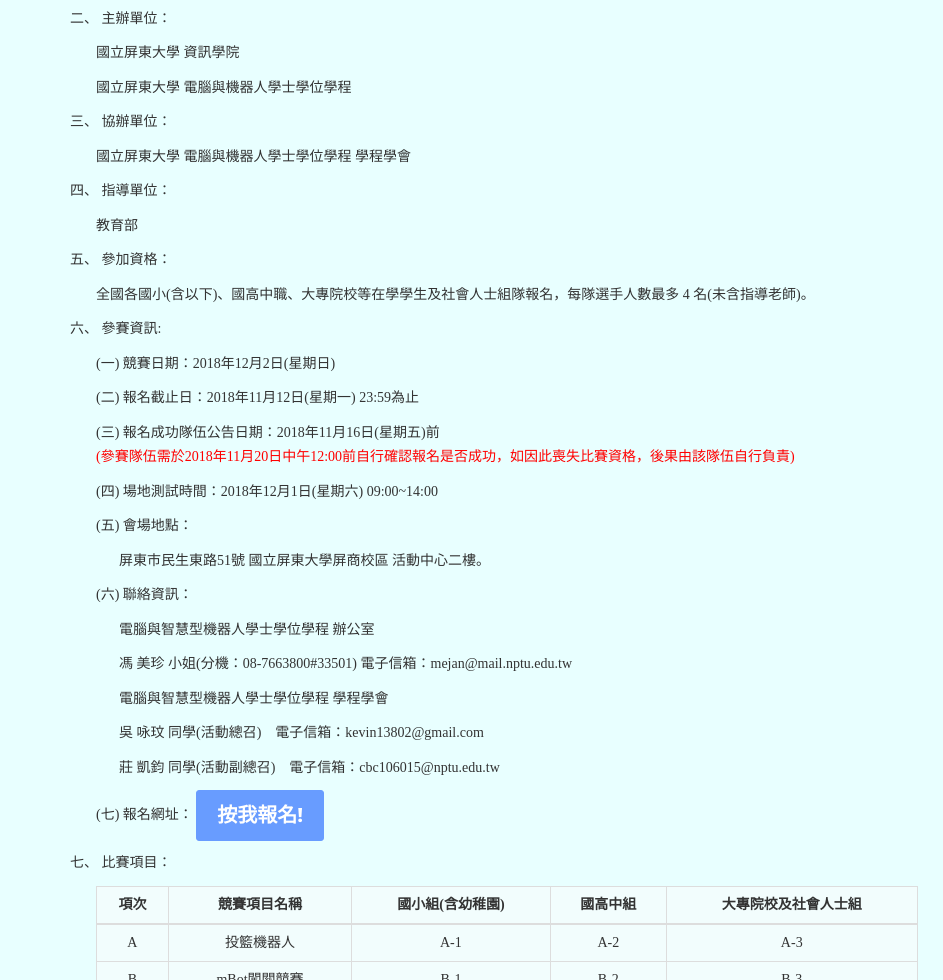
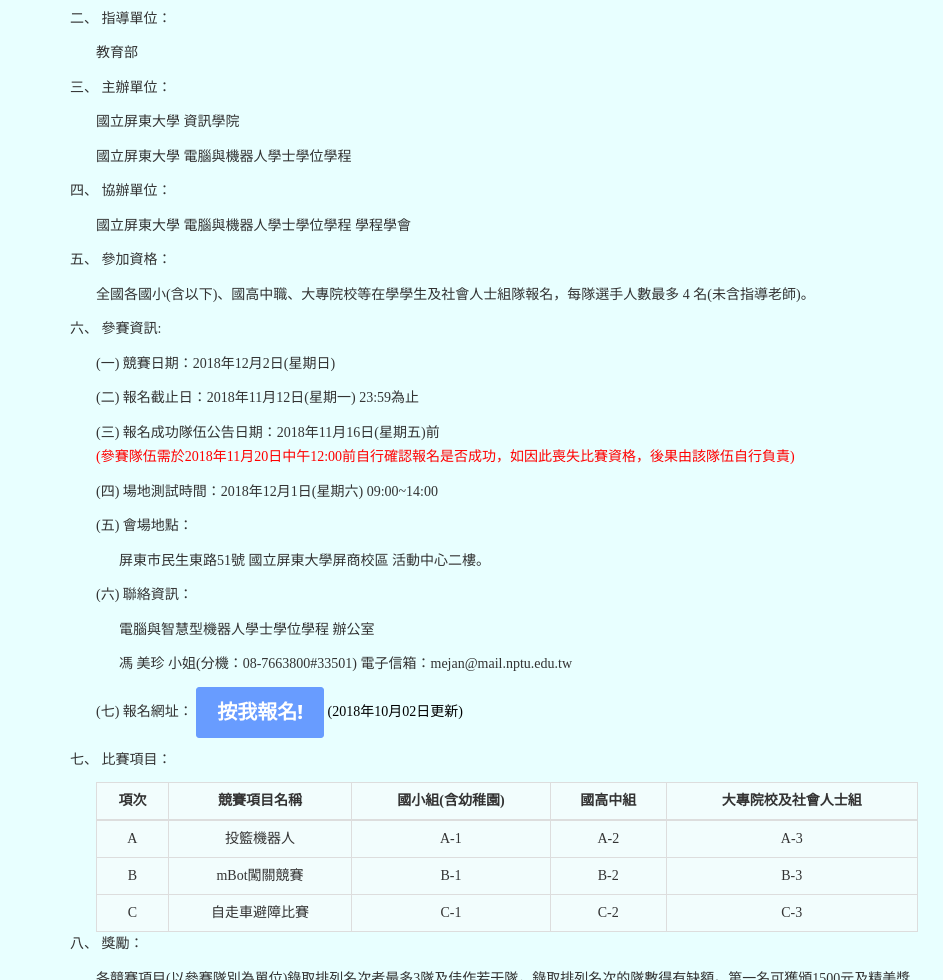
Before and after one commit to cir-sa/CIRTC-2018, a plain HTML site: page index.html in a window 1280 px wide. Shown: the part 1056-2036 px from the top of the page, 0-943 px from the left. Drawn offline with nearby package versions, Linux system fonts and the light colour scheme; some packages are replaced by stand-ins of ours; a web font is replaced by a local one.

Commit message:
Update index.html
更新規則及內容

```diff
--- a/index.html
+++ b/index.html
@@ -128,15 +128,24 @@
 
                                 <p>一、  活動宗旨：</p>
                                 <div class="text_indentation">
+                                    <p>	機器人領域已成為未來科技發展之主流趨勢，而程式設計及機構設計則為機器人學門之重點項目。其中最有效能夠將相關知能轉移內化的方式便是主題式動手製作，以培養學生對機器人領域的興趣，並瞭解學科於應用上的多元性。藉由本競賽之過程，可增加學生學習的興趣與動機，並讓學生發揮創意、學習團隊合作、溝通互補等多元之競爭力。本競賽創辦之目的在於提供參賽者接觸與學習機器人相關知識，並藉由技術的交流確保窺探新知的機會，進而提升機器人教育之效果及基礎研究開發能力。</p>
                                 </div>
-                                <p>	機器人領域已成為未來科技發展之主流趨勢，而程式設計及機構設計則為機器人學門之重點項目。其中最有效能夠將相關知能轉移內化的方式便是主題式動手製作，以培養學生對機器人領域的興趣，並瞭解學科於應用上的多元性。藉由本競賽之過程，可增加學生學習的興趣與動機，並讓學生發揮創意、學習團隊合作、溝通互補等多元之競爭力。本競賽創辦之目的在於提供參賽者接觸與學習機器人相關知識，並藉由技術的交流確保窺探新知的機會，進而提升機器人教育之效果及基礎研究開發能力。</p>
-                                <p>二、  主辦單位：</p>
+
+                                <p>二、  指導單位：</p>
+                                <div class="text_indentation" >
+                                    <p>教育部</p>
+                                    <!-- <p>教育部 技職司</p> -->
+                                    <!-- <p>屏東縣政府 教育處</p> -->
+                                </div>
+
+                                <p>三、  主辦單位：</p>
                                 <div class="text_indentation">
                                     <!--<p>國立屏東大學</p> -->
                                     <p>國立屏東大學 資訊學院</p>
                                     <p>國立屏東大學 電腦與機器人學士學位學程</p>
                                 </div>
-                                    <p>三、  協辦單位：</p>
+
+                                <p>四、  協辦單位：</p>
                                 <div class="text_indentation" >
                                     <p>國立屏東大學 電腦與機器人學士學位學程 學程學會</p>
                                     <!--<p>崛碼科技有限公司</p>
@@ -144,14 +153,6 @@
                                     <p>星博電子股份有限公司</p>
                                     <p>太平洋百貨 屏東店</p>
                                     <p>雄鷄企業有限公司</p> -->
-                                </div>
-
-                                <p>四、  指導單位：</p>
-                                <div class="text_indentation" >
-                                    <p>教育部</p>
-                                    <!-- <p>教育部 技職司</p> -->
-                                    <!-- <p>屏東縣政府 教育處</p> -->
-
                                 </div>
 
                                 <p>五、  參加資格：</p>
@@ -181,14 +182,15 @@
                                     <div class="text_indentation2">
                                         <p>電腦與智慧型機器人學士學位學程 辦公室</p>
                                         <p>  馮 美珍 小姐(分機：08-7663800#33501)  電子信箱：mejan@mail.nptu.edu.tw</p>
-                                        <p>電腦與智慧型機器人學士學位學程 學程學會</p>
+                                        <!-- <p>電腦與智慧型機器人學士學位學程 學程學會</p>
                                         <p>  吳 咏玟 同學(活動總召)　電子信箱：kevin13802@gmail.com</p>
-                                        <p>  莊 凱鈞 同學(活動副總召)　電子信箱：cbc106015@nptu.edu.tw</p>
+                                        <p>  莊 凱鈞 同學(活動副總召)　電子信箱：cbc106015@nptu.edu.tw</p> -->
                                     </div>
 
                                     <p>
                                         (七) 報名網址：
                                         <a href="https://goo.gl/tgUwf5" class="btn btn-md">按我報名!</a>
+                                        <span style="color:black">(2018年10月02日更新)</span>
                                         <!--<p>報名成功隊伍:<p>
                                         <a href="公布2018比賽報名.xlsx" target="_blank" class="btn btn-md">報名成功隊伍</a> -->
 
```
